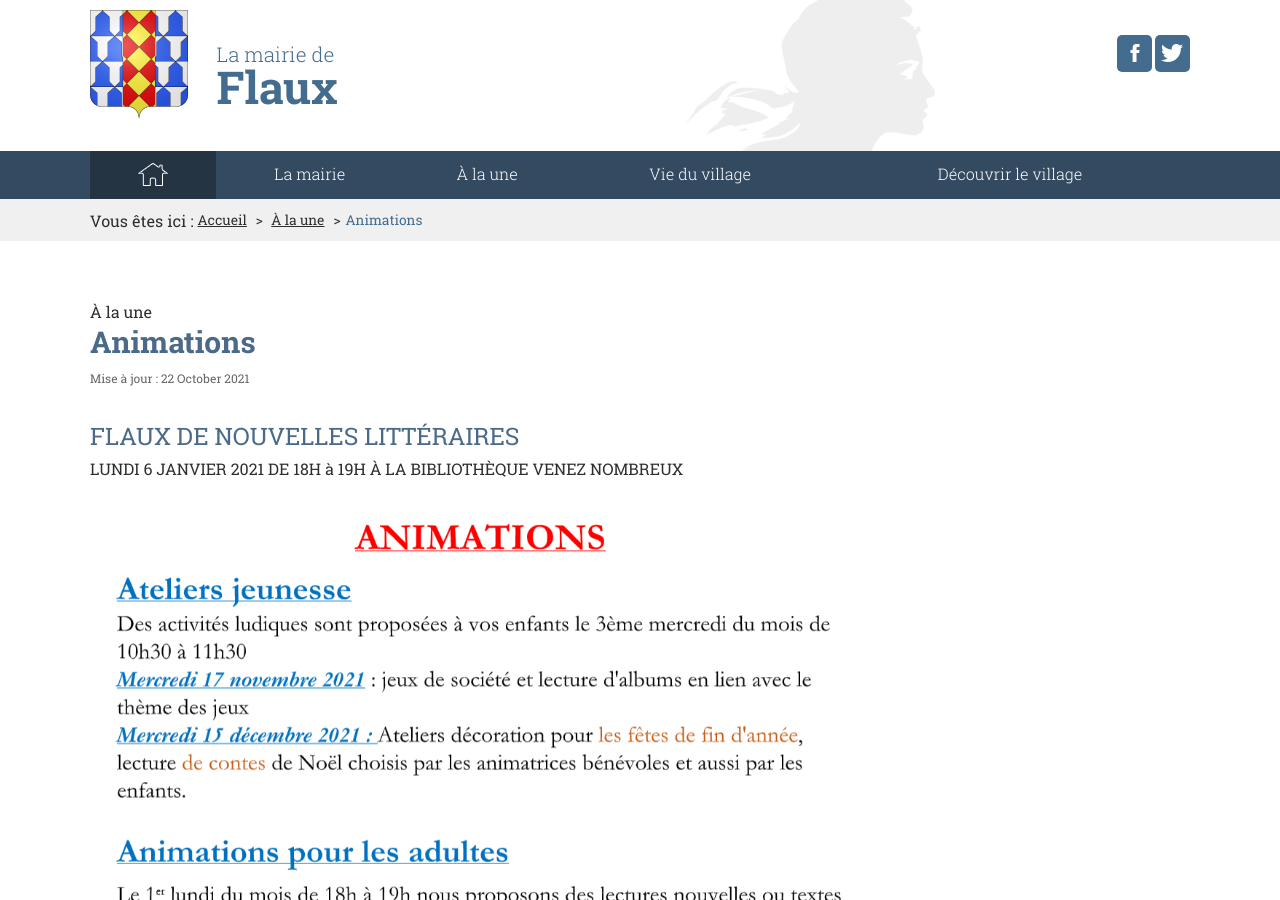
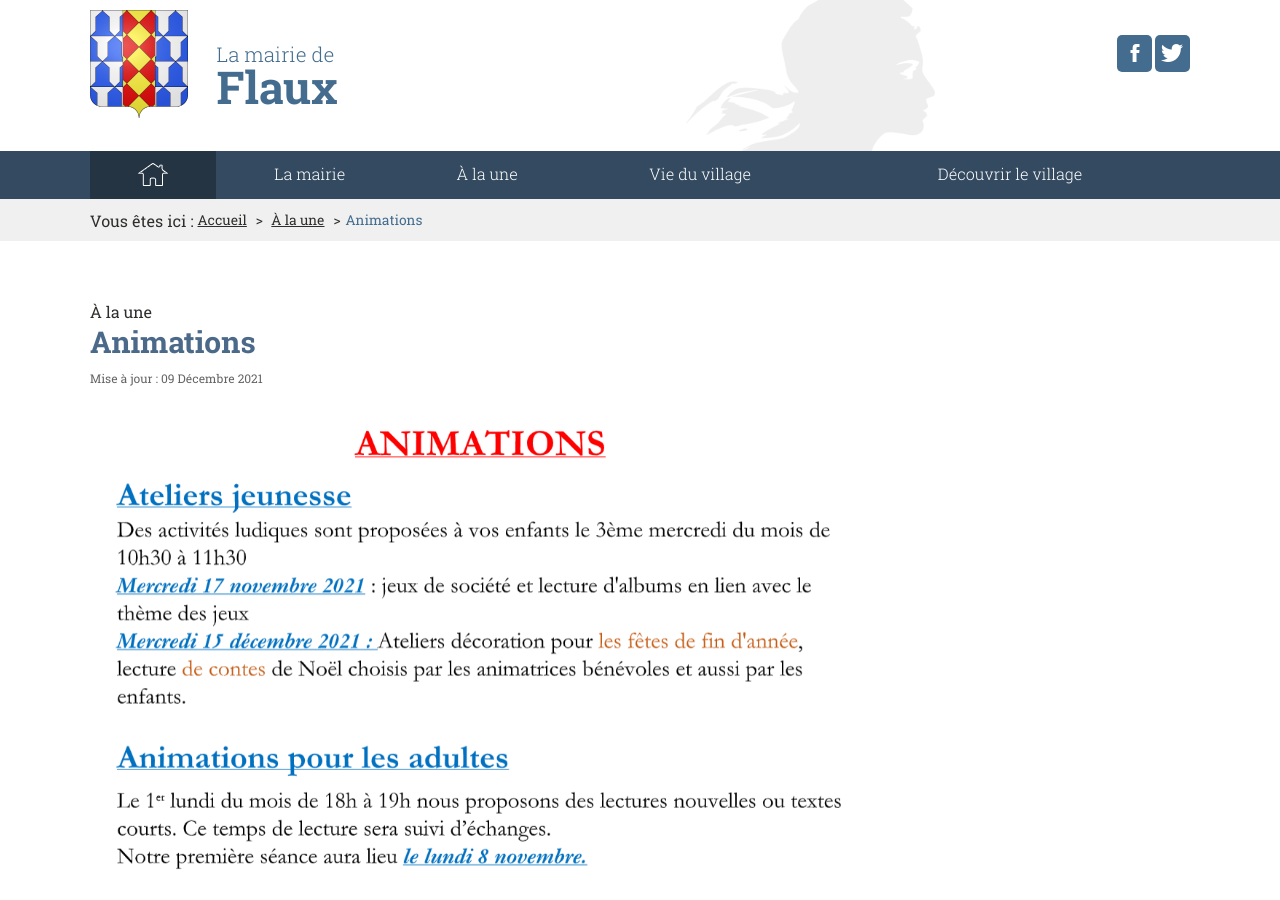
Before and after one commit to Flaux-Village/flaux-village.github.io, a Jekyll site: the page built from _actualites/animations.md, in a window 1280 px wide and 900 px high. Built offline with Jekyll 4.4.1, drawn with Linux system fonts in a browser that asks for light colours.

Commit message:
Update animations.md

```diff
--- a/_actualites/animations.md
+++ b/_actualites/animations.md
@@ -6,7 +6,7 @@ keywords: mairie, commune, flaux, gard, actualités
 titre_page: Animations
 section: À la une
 addresse_section: /actualites.html
-date_texte: 22 October 2021
+date_texte: 09 Décembre 2021
 date: 2021-10-22
 introduction:
 documents:
@@ -15,9 +15,6 @@ documents:
   addresse: /assets/documents/MAIRIE DE FLAUX_20211022_120301.png
 
 ---
-# FLAUX DE NOUVELLES LITTÉRAIRES
-LUNDI 6 JANVIER 2021 DE 18H à 19H
-À LA BIBLIOTHÈQUE
-VENEZ NOMBREUX
+
 
 ![Animations Flaux](/assets/flyer/Screenshot from 2021-10-22 11-33-40.png){:class="img-responsive"}
```
